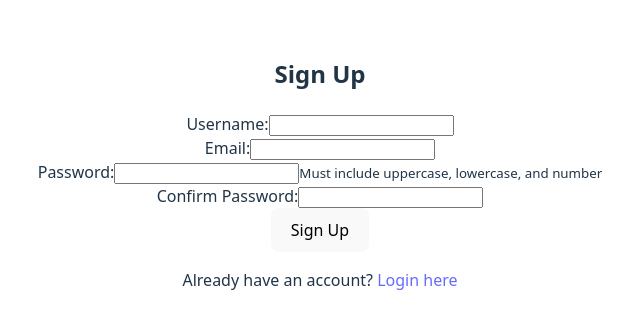
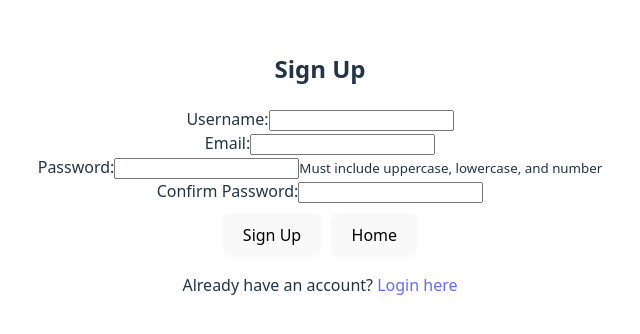
Before and after one commit to ImMars0/Void-Chat-Client, a React (Vite) app: page /signup in a window 1280 px wide. Shown: the part 228-562 px from the top of the page, without its empty margins (320-960 px from the left). Built offline with nearby package versions, Linux system fonts and the light colour scheme.

Commit message:
Home button

```diff
--- a/src/components/login.tsx
+++ b/src/components/login.tsx
@@ -80,6 +80,13 @@ const Login = () => {
         <button type="submit" disabled={isLoading}>
           {isLoading ? "Logging in..." : "Login"}
         </button>
+        <button
+          type="button"
+          onClick={() => navigate("/")}
+          style={{ marginTop: "10px", marginLeft: "10px" }}
+        >
+          Home
+        </button>
       </form>
     </div>
   );
--- a/src/components/signUp.tsx
+++ b/src/components/signUp.tsx
@@ -110,6 +110,13 @@ const SignUp = () => {
         <button type="submit" disabled={isLoading}>
           {isLoading ? "Wait..." : "Sign Up"}
         </button>
+        <button
+          type="button"
+          onClick={() => navigate("/")}
+          style={{ marginTop: "10px", marginLeft: "10px" }}
+        >
+          Home
+        </button>
       </form>
 
       <p className="login-link">
```
